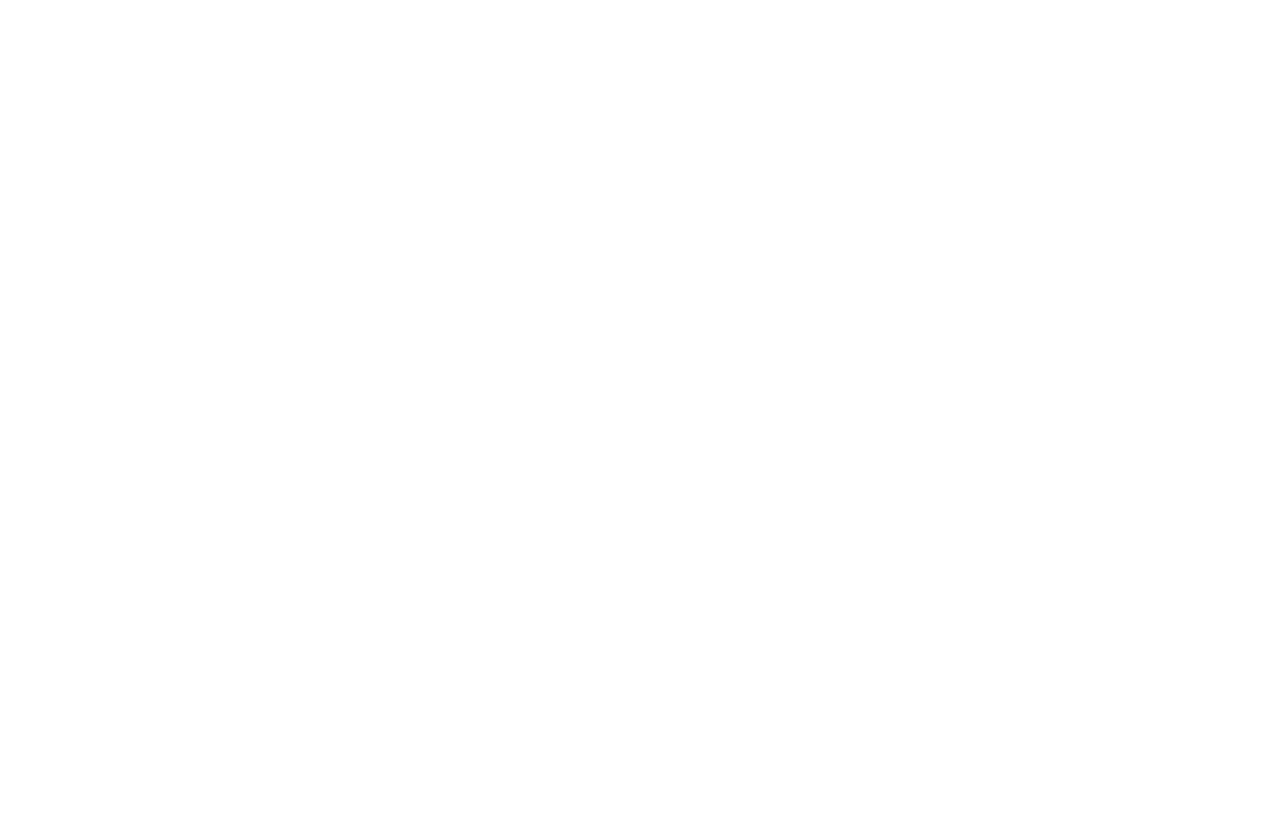
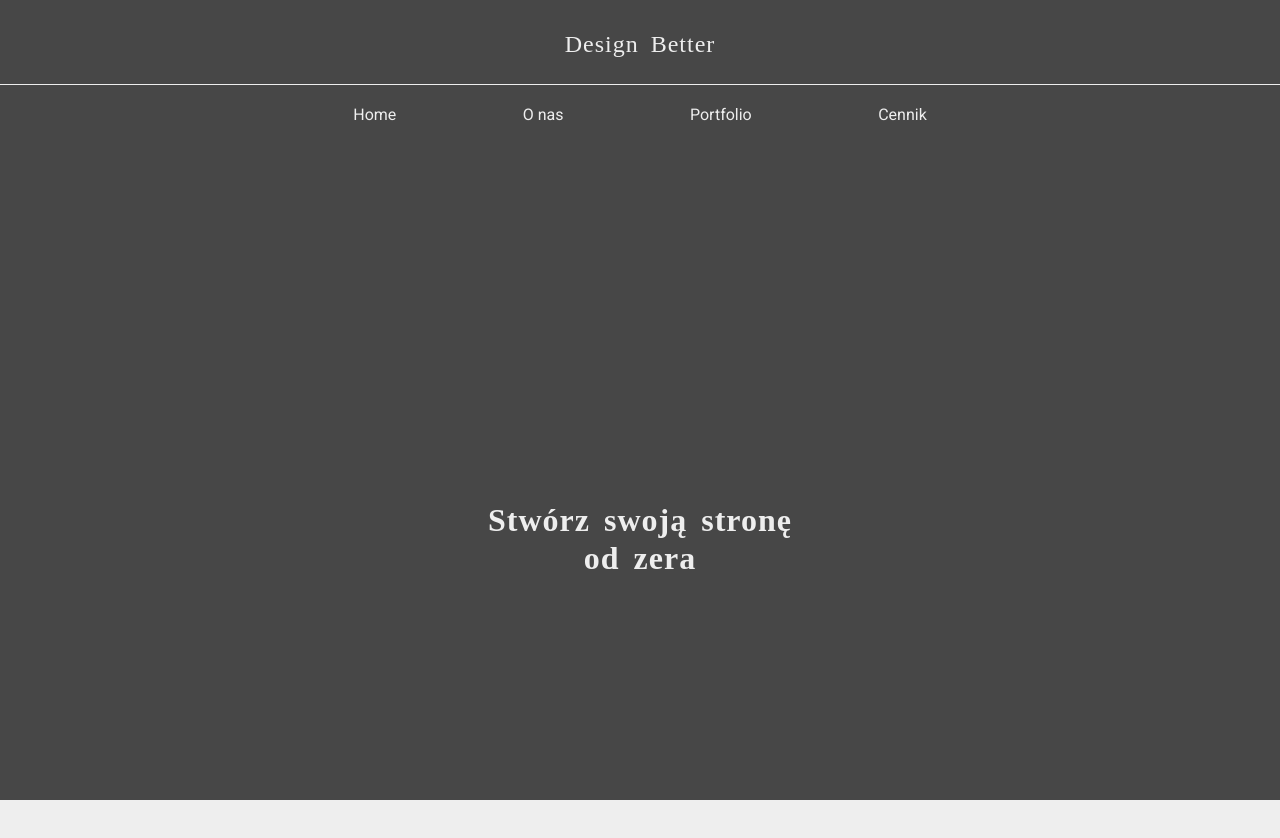
Before and after one commit to codemasternode/Design-better, a plain HTML site: page index.html in a window 1280 px wide. Before the commit the page ends 800 px from the top, so only its background shows below. Drawn offline with Linux system fonts and the light colour scheme.

Commit message:
creating nav

```diff
--- a/index.html
+++ b/index.html
@@ -0,0 +1,28 @@
+<!DOCTYPE html>
+<html>
+<head>
+    <meta charset="utf-8" />
+    <meta http-equiv="X-UA-Compatible" content="IE=edge">
+    <title>Page Title</title>
+    <meta name="viewport" content="width=device-width, initial-scale=1">
+    <link rel="stylesheet" type="text/css" media="screen" href="./css/style.css" />
+    <link href="https://fonts.googleapis.com/css?family=Krub:500,600|Roboto" rel="stylesheet">
+    <script src="main.js"></script>
+</head>
+<body>
+    <header>
+        <h3 class="head title">Design   Better</h3>
+        <div class="nav-wrapper">
+            <ul class="nav">
+                <li class="nav-item"><a href="">Home</a></li>
+                <li class="nav-item"><a href="">O nas</a></li>
+                <li class="nav-item"><a href="">Portfolio</a></li>
+                <li class="nav-item"><a href="">Cennik</a></li>
+            </ul>
+        </div>
+        <div class="header-content">
+            <h1 class="head head--semi-bold">Stwórz swoją stronę<br> od zera</h1>
+        </div>
+    </header>
+</body>
+</html>
--- a/scss/base/_grid.scss
+++ b/scss/base/_grid.scss
@@ -0,0 +1,15 @@
+body {
+    background-color: $background-color;
+}
+
+.row {
+    display: flex;
+    justify-content: space-around;
+    align-items: center;
+}
+
+.column {
+    display: flex;
+    flex-direction: column;
+    align-items: center;
+}
--- a/scss/base/_typography.scss
+++ b/scss/base/_typography.scss
@@ -0,0 +1,40 @@
+* {
+    font-family: 'Roboto', sans-serif;
+    font-weight: 400;
+}
+
+h1,h2,h3,h4,h5,h6{
+    font-family: 'Krab', 'sans-serif';
+}
+
+h1 {
+    font-size: 32px;
+}
+
+h2 {
+    font-size: 28px;
+}
+
+h3 {
+    font-size: 24px;
+}
+
+h4 {
+    font-size: 20px;
+}
+
+h5 {
+    font-size: 16px;
+}
+
+h6 {
+    font-size: 14px;
+}
+
+.head {
+    text-align: center;
+}
+
+.head--semi-bold {
+    font-weight: 600;
+}
--- /dev/null
+++ b/scss/components/_lists.scss
@@ -0,0 +1,23 @@
+.nav {
+    @extend .row;
+    max-width: 800px;
+
+    padding: 20px 50px;
+    margin-left: auto;
+    margin-right: auto;
+}
+
+.nav-wrapper {
+    border-top: 1px solid $background-color;
+    width: 100%;
+}
+
+.nav-item {
+    a {
+        //color: $background-color;
+        font-size: 16px;
+        &:hover {
+            color: $primary-color;
+        }
+    }
+}
--- a/scss/helpers/_variables.scss
+++ b/scss/helpers/_variables.scss
@@ -0,0 +1,9 @@
+//colors
+$background-color: rgb(238, 238, 238);
+$primary-color: rgb(247, 42, 69);
+$secondary-color: rgb(51, 51, 51);
+
+
+//header
+$header-background: linear-gradient(rgba(0,0,0,0.7),rgba(0,0,0,0.7));
+$header-title-color: $background-color;
--- /dev/null
+++ b/scss/layout/_header.scss
@@ -0,0 +1,28 @@
+header {
+    background: $header-background;
+    padding: 30px 0;
+    div {
+       margin-top: 25px;
+    }
+    * {
+        color: $background-color;
+    }
+    .head {
+        letter-spacing: 1px;
+        word-spacing: 5px;
+    }
+    height: 100vh;
+}
+
+.header-content {
+    height: 100%;
+    @extend .row;
+}
+
+
+.title {
+    letter-spacing: 3px;
+    word-spacing: 5px;
+    color: $header-title-color;
+    margin-bottom: 10px;
+}
--- a/scss/style.scss
+++ b/scss/style.scss
@@ -3,3 +3,5 @@
 @import 'base/reset';
 @import 'base/grid';
 @import 'base/typography';
+@import 'layout/header';
+@import 'components/lists';
```
Also changed, not shown: css/style.css, 1 other file.
